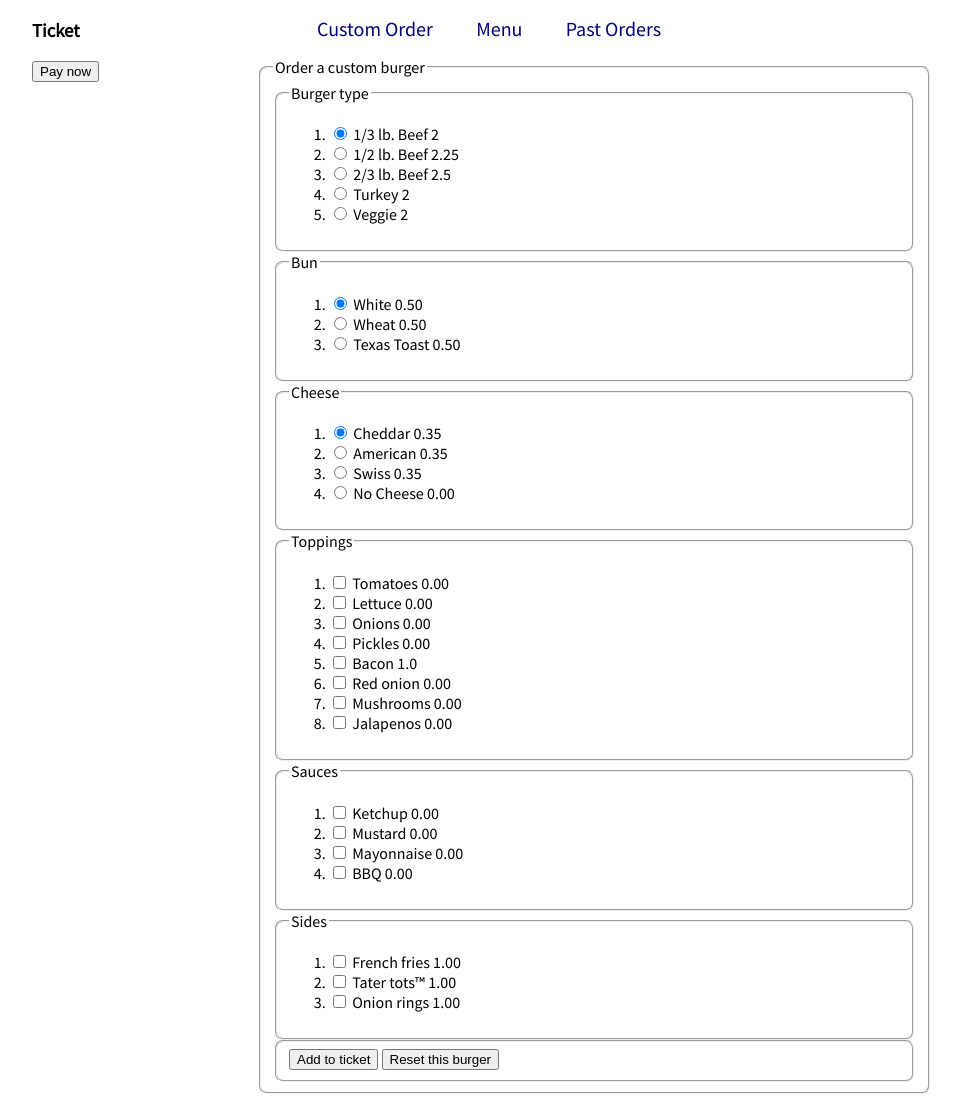
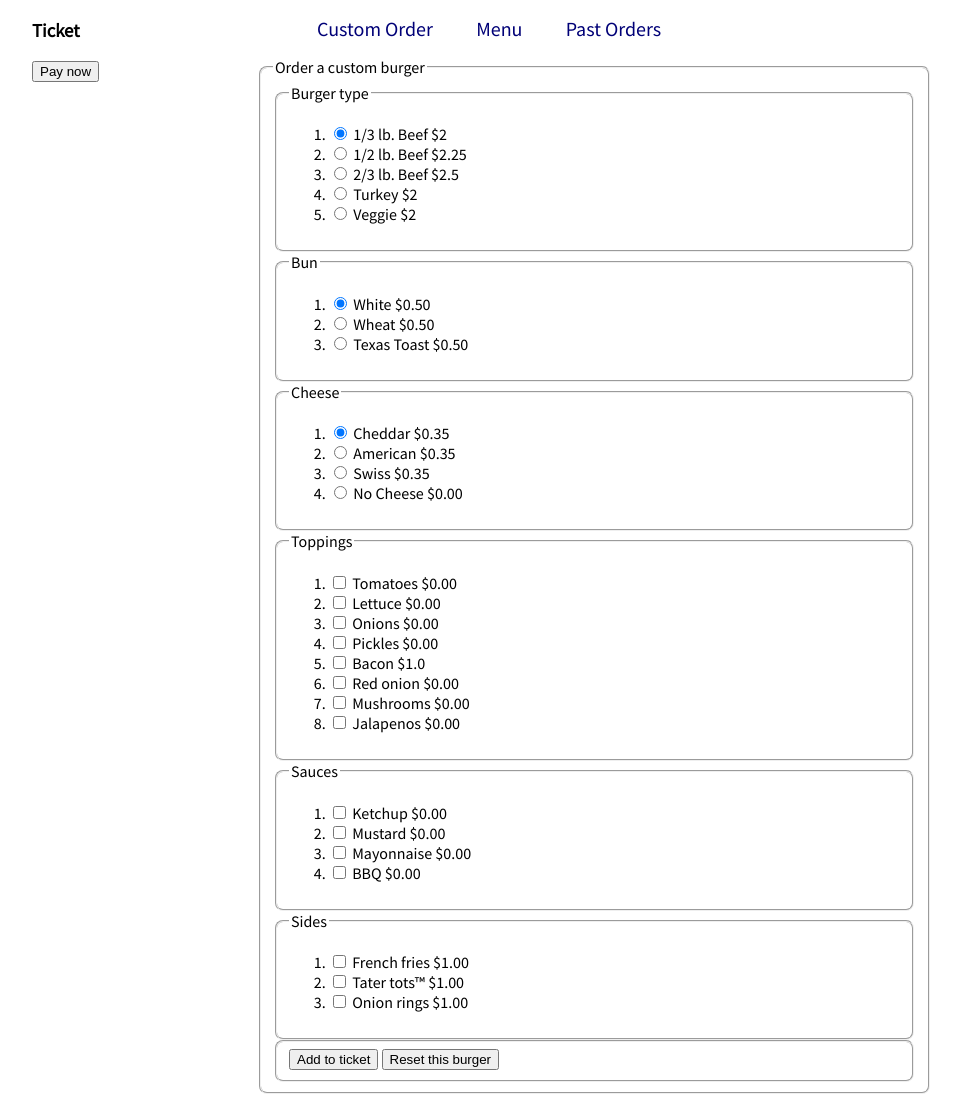
Before and after one commit to aryamccarthy/BurgerBar, a PHP site: page /html/index.html in a window 1280 px wide. Shown: the part 144-1254 px from the top of the page, without its empty margins (158-1119 px from the left). Run offline with PHP 8.4, Linux system fonts and the light colour scheme; some libraries are stand-ins or nearby versions.

Commit message:
Pseudo selector dollar signs.

```diff
--- a/css/stylesheet.css
+++ b/css/stylesheet.css
@@ -6,6 +6,10 @@ article[id$="ordering"] {
 
 article[id$="ordering"].selected {
   display: inherit;
+}
+
+label + label::before {
+  content: "$"
 }
 
 body {
```
